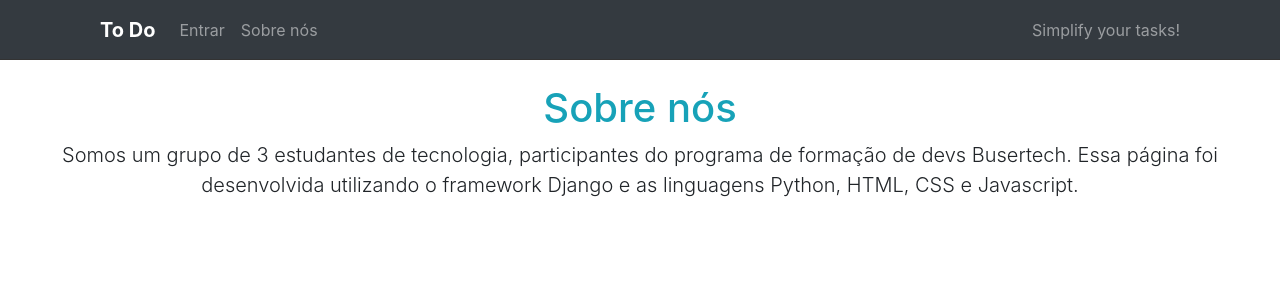
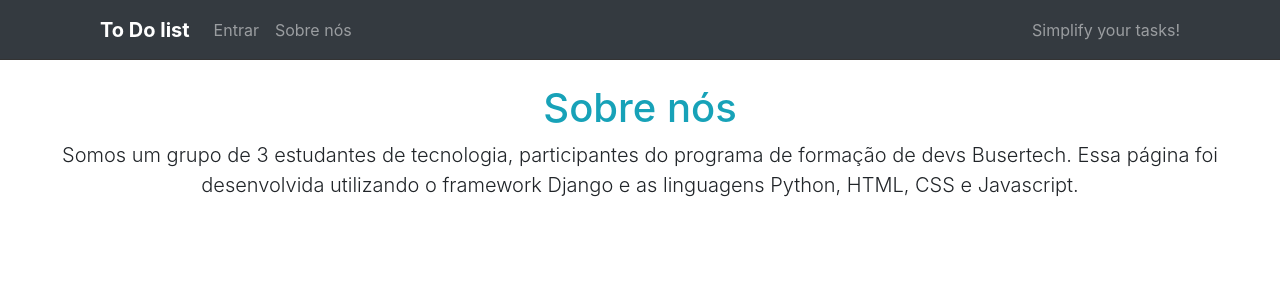
Before and after one commit to RafaelLeone/todolist, a Django app: template tasks/templates/about.html in a window 1280 px wide. Shown: the top 300 px of the page. Run offline with Django 4.2, Linux system fonts and the light colour scheme; the template is opened without the code that fills it, so the values that code supplies are empty; some libraries are stand-ins or nearby versions.

Commit message:
fixed redirect logo

```diff
--- a/tasks/templates/partials/navbar.html
+++ b/tasks/templates/partials/navbar.html
@@ -1,7 +1,7 @@
 {% load static %}
 
 <nav class="navbar navbar-expand-lg navbar-dark bg-dark">
-  <a class="navbar-brand" href="#">To Do</a>
+  <a class="navbar-brand" href="/">To Do list</a>
   <button
     class="navbar-toggler"
     type="button"
```
